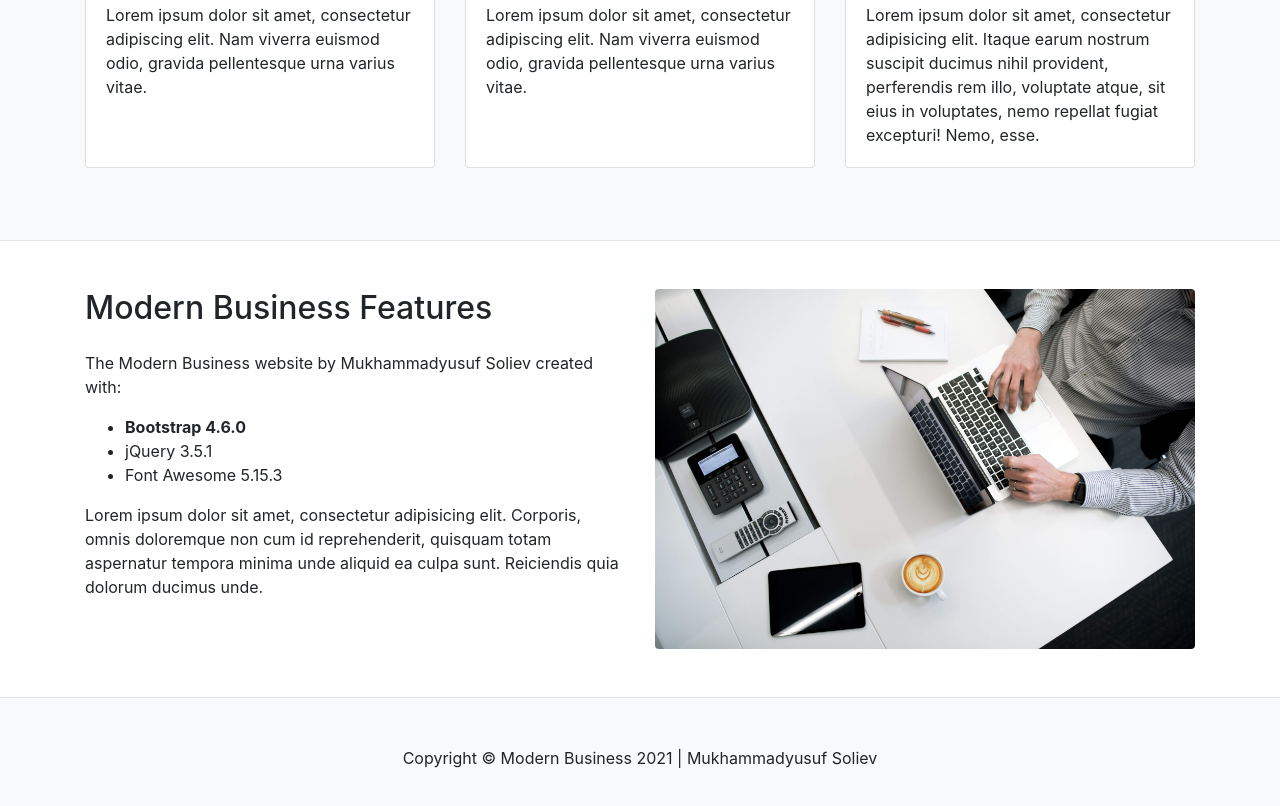
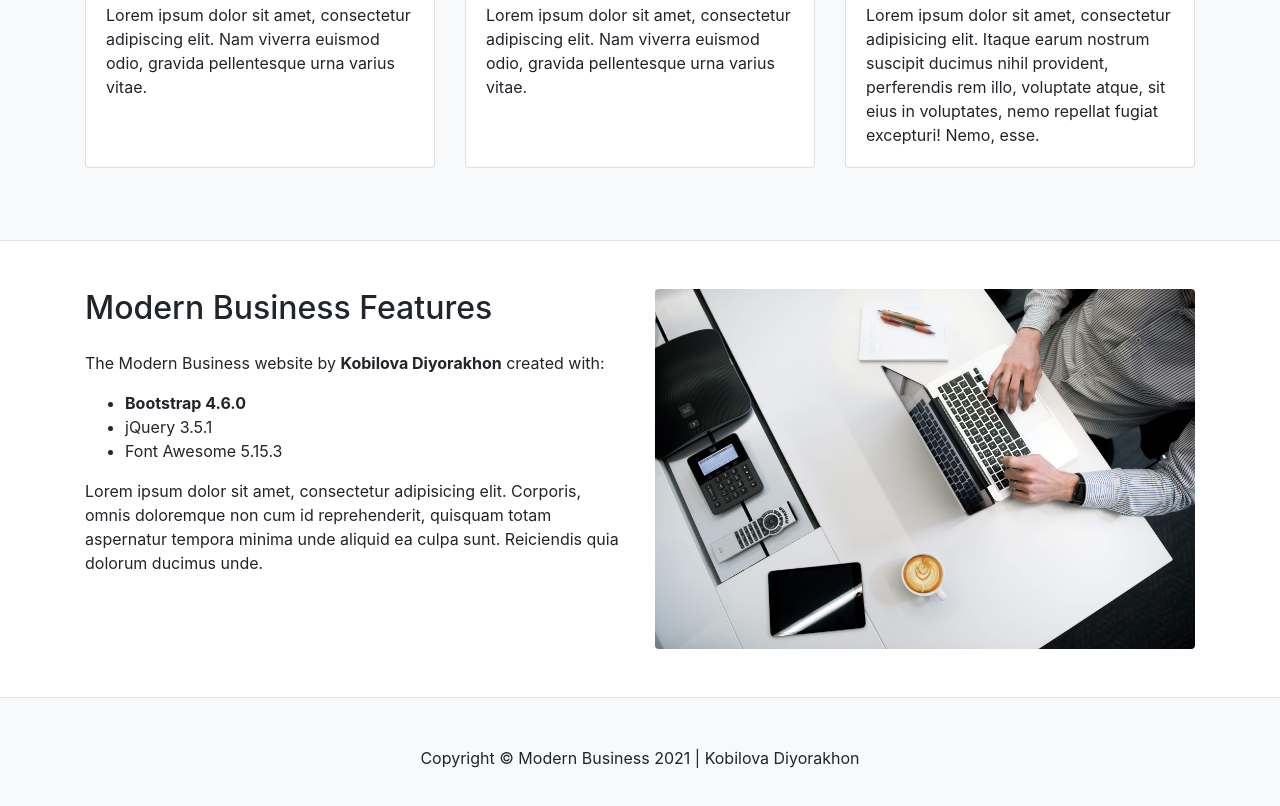
Before and after one commit to Sherlockboy/mj_task, a plain HTML site: page index.html in a window 1280 px wide. Shown: the part 2236-3042 px from the top of the page. Drawn offline with nearby package versions, Linux system fonts and the light colour scheme.

Commit message:
names changed

```diff
--- a/index.html
+++ b/index.html
@@ -167,7 +167,7 @@
                 <div class="row">
                     <div class="col-lg-6">
                         <h2 class="mb-4">Modern Business Features</h2>
-                        <p>The Modern Business website by Mukhammadyusuf Soliev created with:</p>
+                        <p>The Modern Business website by <strong>Kobilova Diyorakhon</strong> created with:</p>
                         <ul>
                             <li><strong>Bootstrap 4.6.0</strong></li>
                             <li>jQuery 3.5.1</li>
@@ -182,7 +182,7 @@
         <hr class="my-0" />
         <!-- Footer-->
         <footer class="py-5 bg-light">
-            <div class="container"><p class="m-0 text-center">Copyright &copy; Modern Business 2021 | Mukhammadyusuf Soliev</p></div>
+            <div class="container"><p class="m-0 text-center">Copyright &copy; Modern Business 2021 | Kobilova Diyorakhon</p></div>
         </footer>
         <!-- Bootstrap core JS-->
         <script src="https://code.jquery.com/jquery-3.5.1.slim.min.js"></script>
```
Also changed, not shown: about.html (+1 -1 lines), blog-home.html (+1 -1 lines), contact.html (+1 -1 lines), faq.html (+1 -1 lines), portfolio-item.html (+1 -1 lines), portfolio.html (+1 -1 lines), post.html (+1 -1 lines), pricing.html (+1 -1 lines), services.html (+1 -1 lines).
